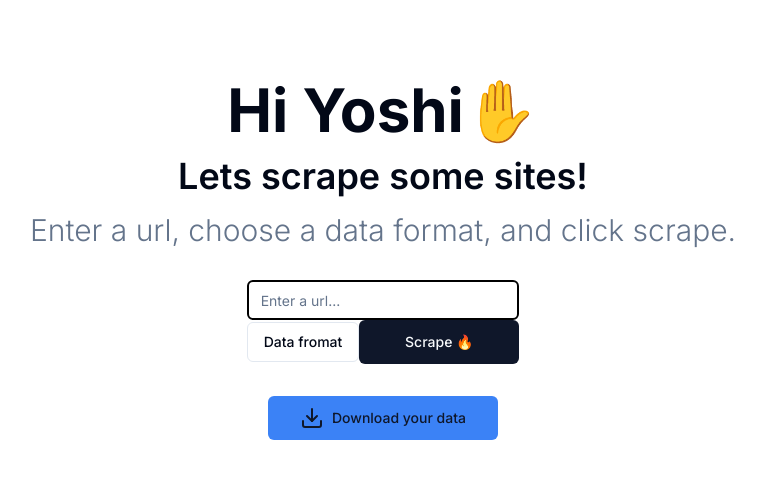
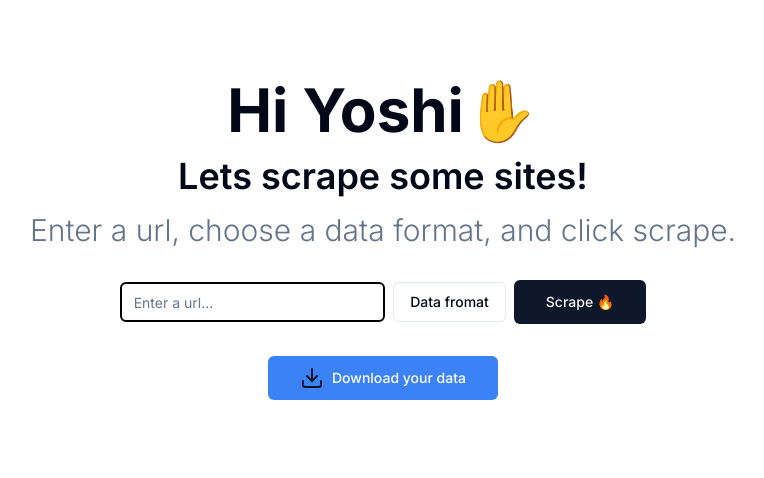
Before and after one commit to dawitel/yoshi-webscraper, a Next.js app: page / in a window 1280 px wide. Shown: the top 478 px of the page, without its empty margins (257-1021 px from the left). Built offline with nearby package versions, Linux system fonts and the light colour scheme.

Commit message:
feat: form input handling

```diff
--- a/src/app/page.tsx
+++ b/src/app/page.tsx
@@ -53,8 +53,8 @@ export default function HeroHeader() {
             {heroHeader.subheader1}
           </h2>
         </div>
-        <div className="flex gap-2 items-center justify-center">
-          <form onSubmit={handleSubmit}>
+        <form onSubmit={handleSubmit}>
+          <div className="flex gap-2 items-center justify-center">
             <Input
               value={url}
               onChange={handleInputChange}
@@ -68,8 +68,8 @@ export default function HeroHeader() {
             >
               Scrape 🔥
             </Button>
-          </form>
-        </div>
+          </div>
+        </form>
         <Button
           onClick={handleDownload}
           className={`text-white gap-2 flex ${cn(
@@ -77,7 +77,7 @@ export default function HeroHeader() {
           )}`}
         >
           <Download />
-          <p>Download your data</p>
+          <p className="text-white">Download your data</p>
         </Button>
       </div>
     </section>
```
